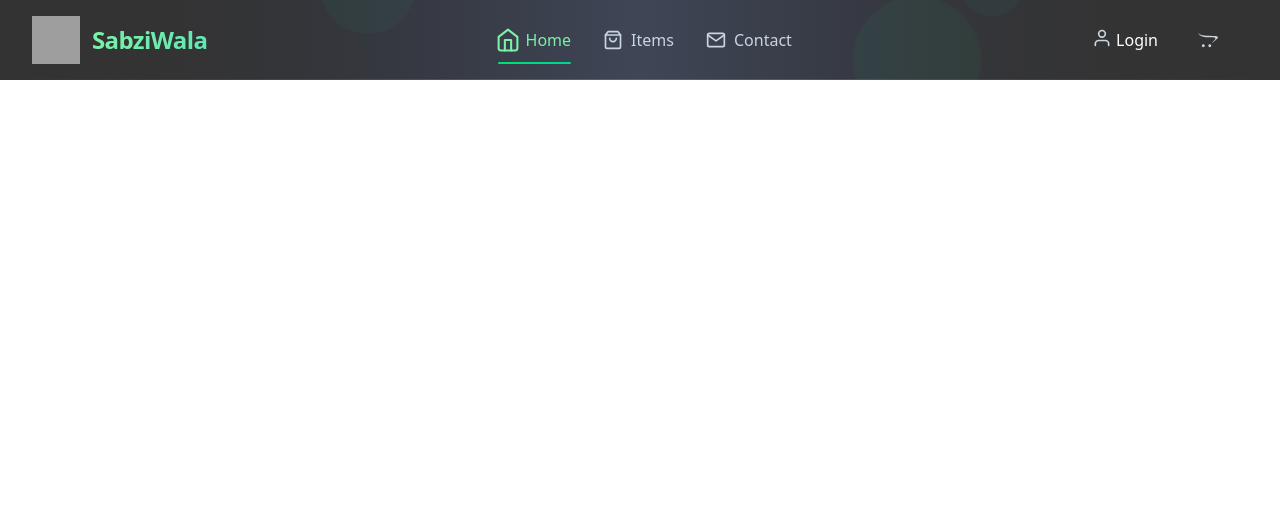
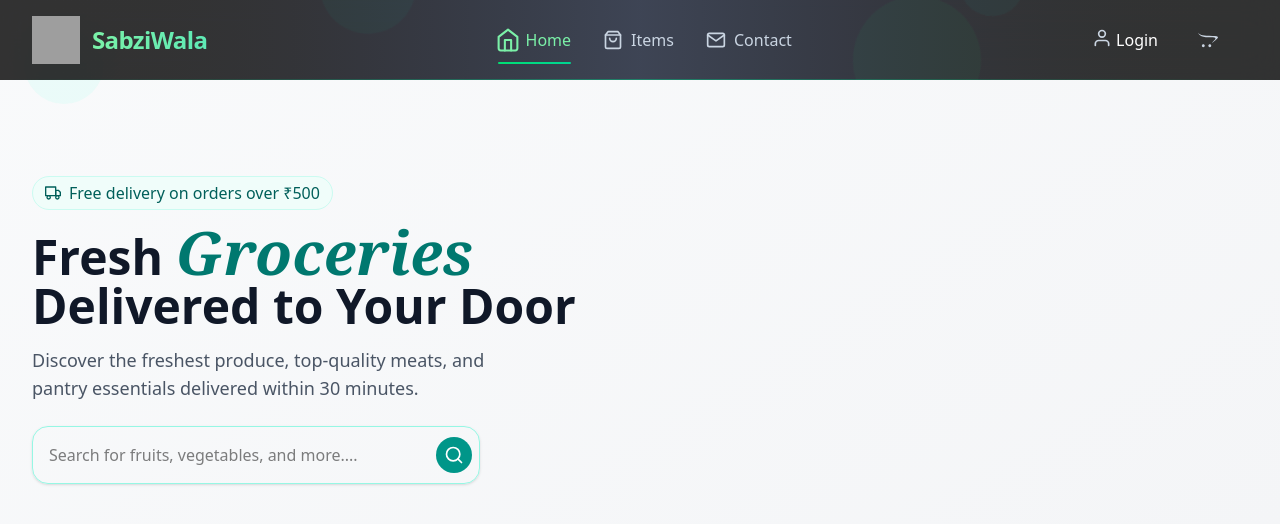
Before and after one commit to kumarmanish562/SabziWala, a React (Vite) app in the folder frontend/: page / in a window 1280 px wide. Shown: the top 524 px of the page. Built offline with nearby package versions, Linux system fonts and the light colour scheme; grey boxes are pictures that could not be loaded.

Commit message:
Adds ItemsHome component to Home page
Integrates the ItemsHome component into the Home page layout, enhancing the user interface by displaying items directly beneath the navigation bar.

Improves overall page functionality and user experience by providing access to item-related content.

```diff
--- /dev/null
+++ b/frontend/src/components/BannerHome.jsx
@@ -0,0 +1,78 @@
+import React, {  useState } from 'react'
+import { useNavigate } from 'react-router-dom'
+import { bannerStyles } from '../assets/dummyStyles'
+import { FiSearch, FiTruck } from 'react-icons/fi'
+
+const BannerHome = ({ onSearch }) => {
+
+  const [searchTerm, setSearchTerm] = useState('')
+  const navigate = useNavigate()
+
+  const handleSearch = (e) =>  setSearchTerm(e.target.value)
+
+  const handleSubmit = (e) => {
+    e.preventDefault()
+    const trimmedTerm = searchTerm.trim()
+    if (trimmedTerm) {
+      if (onSearch) {
+        const searchWords = trimmedTerm.toLowerCase().split(/\s+/)
+        onSearch(searchWords.join(' '))
+      }
+      else {
+        // If onSearch is not provided, navigate to search page
+        navigate(`/items?query=${encodeURIComponent(trimmedTerm)}`)
+      }
+      setSearchTerm('') // Clear the input after search
+    }
+  }
+
+  return (
+    <div className='relative overflow-hidden pt-16'>
+      {/* Background Gradient */}
+      <div className={bannerStyles.backgroundGradient} >
+      </div>
+      {/* Decorative circles */}
+      <div className="hidden sm:block absolute top-6 left-6 w-20 h-20 rounded-full bg-teal-100 opacity-30"></div>
+      <div className="hidden md:block absolute bottom-12 right-28 w-32 h-32 rounded-full bg-seafoam-200 opacity-30"></div>
+      <div className="hidden lg:block absolute top-1/3 right-1/4 w-16 h-16 rounded-full bg-mint-200 opacity-30"></div>
+
+      <div className='relative z-10 mt-8 sm:mt-10 lg:mt-12 max-w-7xl mx-auto px-4 sm:px-6 md:px-8 py-8 sm:py-12 md:py-16'>
+        <div className=' grid grid-cols-1 sm:grid-cols-2 gap-8 lg:gap-10 items-center'>
+
+          {/* Left Content */}
+          <div className='text-center md:text-left'>
+            <div className={bannerStyles.tag}>
+              <span className='flex items-center text-sm sm:text-base'>
+                <FiTruck className=' mr-2' /> Free delivery on orders over ₹500
+              </span>
+            </div>
+
+            <h1 className={bannerStyles.heading}>
+              Fresh{' '}
+              <span className={bannerStyles.headingItalic}>
+                Groceries
+              </span>
+              <br />
+              Delivered to Your Door
+            </h1>
+            <p className={bannerStyles.paragraph}>
+              Discover the freshest produce, top-quality meats, and pantry essentials
+              delivered within 30 minutes.
+            </p>
+            <form onSubmit= {handleSubmit} className={bannerStyles.form}>
+              <input type="text" value= {searchTerm} onChange={handleSearch}
+              placeholder='Search for fruits, vegetables, and more....'
+               className={bannerStyles.input} />
+
+              <button type="submit" className={bannerStyles.searchButton}>
+                <FiSearch className='h-4 w-4 sm:h-5 sm:w-5' />
+              </button>
+            </form>
+          </div>
+        </div>
+      </div>
+    </div>
+  )
+}
+
+export default BannerHome
--- /dev/null
+++ b/frontend/src/components/ItemsHome.jsx
@@ -0,0 +1,19 @@
+import React, { useState } from 'react'
+import { itemsHomeStyles } from '../assets/dummyStyles'
+import BannerHome from './BannerHome'
+
+const ItemsHome = () => {
+
+  const [searchTerm, setSearchTerm] = useState('')
+
+  const handleSearch = (term) => {
+    setSearchTerm(term)
+  }
+  return (
+    <div className={itemsHomeStyles.page}>
+      <BannerHome onSearch={handleSearch} />
+    </div>
+  )
+}
+
+export default ItemsHome
--- a/frontend/src/pages/Home.jsx
+++ b/frontend/src/pages/Home.jsx
@@ -1,10 +1,12 @@
 import React from 'react'
 import Navbar from '../components/Navbar'
+import ItemsHome from '../components/ItemsHome'
 
 const Home = () => {
   return (
     <>
     <Navbar />
+    <ItemsHome />
     </>
   )
 }
```
